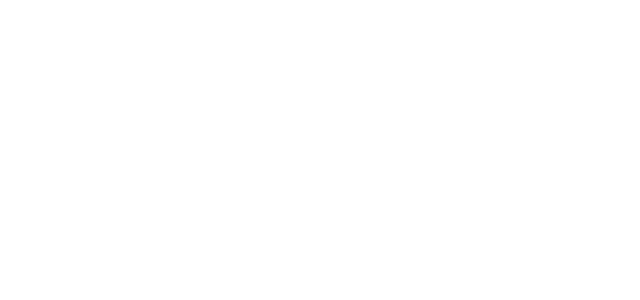
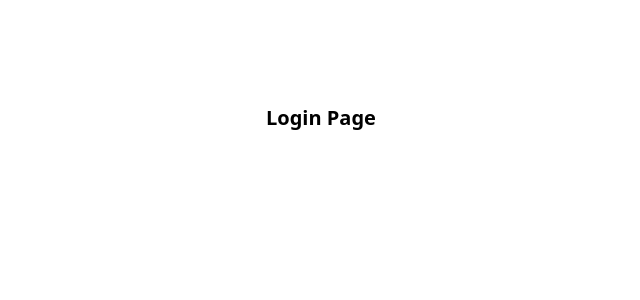
Before and after one commit to DevRSR/mightymeld-test, a React (Vite) app: page / in a window 1280 px wide. Shown: the top 300 px of the page, without its empty margins (319-959 px from the left). Built offline with nearby package versions, Linux system fonts and the light colour scheme.

Commit message:
label added

```diff
--- a/src/App.jsx
+++ b/src/App.jsx
@@ -1,13 +1,20 @@
-import { useState } from 'react'
+import { useState } from "react";
 
 function App() {
-  const [count, setCount] = useState(0)
+  const [count, setCount] = useState(0);
 
   return (
     <>
-      <div></div>
+      <div className="w-full h-full py-24">
+        <form className="w-2/3 h-24 mx-auto">
+          <div className="text-center text-xl font-semibold p-2">
+            Login Page
+          </div>
+          <div />
+        </form>
+      </div>
     </>
-  )
+  );
 }
 
-export default App
+export default App;
--- a/src/prefabs/HTML.jsx
+++ b/src/prefabs/HTML.jsx
@@ -8,6 +8,10 @@
 
 export function form$html() {
   return <form></form>;
+}
+
+export function label$html() {
+  return <label></label>;
 }
 
 export function text$text() {
```
